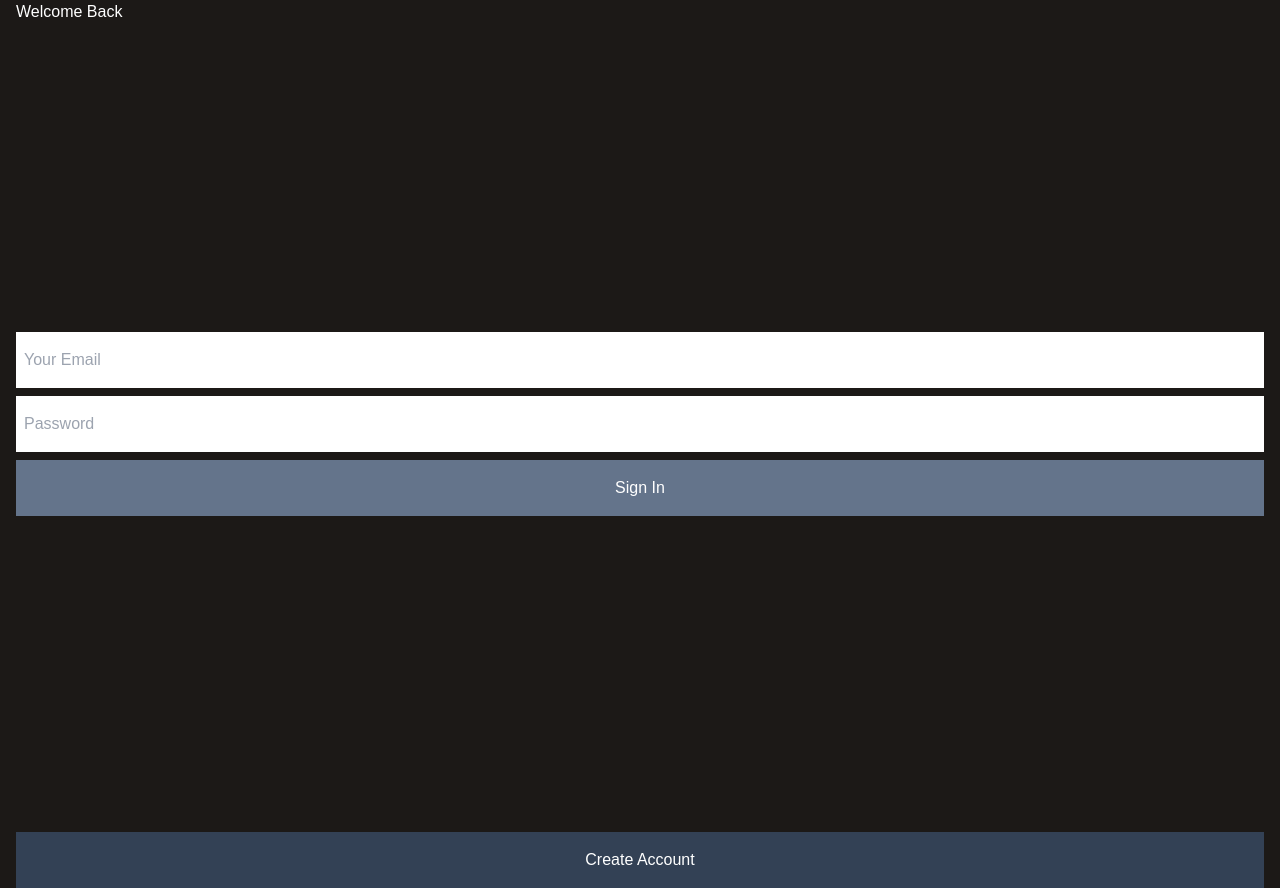
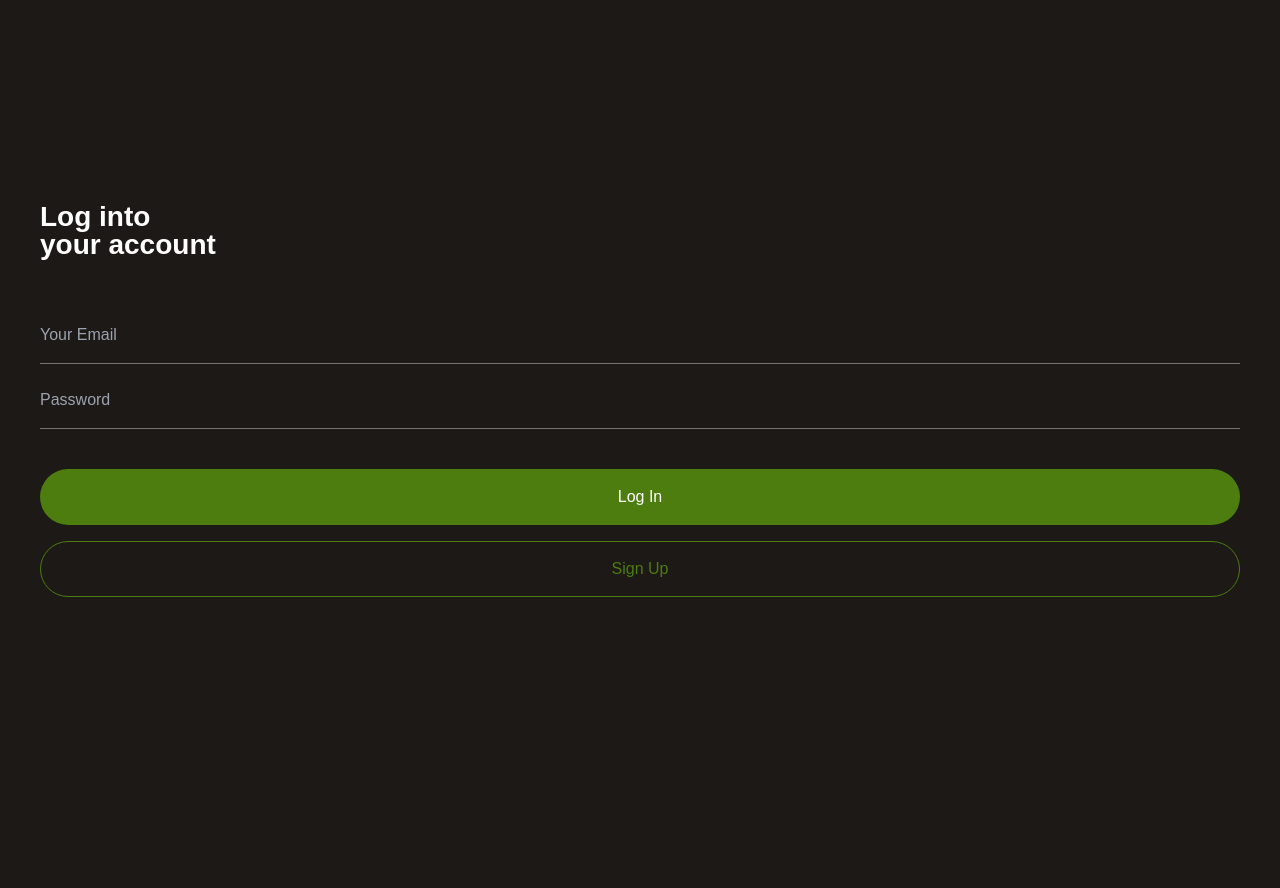
Before and after one commit to lillianlayne/spotify-clone, a React (Vite) app in the folder spotify-clone-client/: page /signin in a window 1280 px wide. After the commit the page ends 800 px from the top, so only its background shows below. Built offline with nearby package versions, Linux system fonts and the light colour scheme; no server answers; a web font is replaced by a local one.

Commit message:
RF: login page

```diff
--- a/spotify-clone-client/src/App.css
+++ b/spotify-clone-client/src/App.css
@@ -1,3 +1,14 @@
 .App {
   height: 100vh;
 }
+
+input {
+  background: none;
+  border-radius: none;
+  outline: none;
+  color: white;
+}
+
+input::placeholder {
+  color: white
+}
--- a/spotify-clone-client/src/components/LibraryComponents/ArtistList.jsx
+++ b/spotify-clone-client/src/components/LibraryComponents/ArtistList.jsx
@@ -8,24 +8,23 @@ const ArtistList = () => {
   const { userData } = useUser();
   const [loaded, setLoaded] = useState(false);
   const [artists, setArtists] = useState([]);
-  const prevLikedArtistRef = useRef([])
+  const prevLikedArtistRef = useRef([]);
 
   const fetchArtistData = async (data) => {
     data.forEach((artist) => {
-      getArtistData(artist.content)
-    })
-  }
+      getArtistData(artist.content);
+    });
+  };
 
   const getArtistData = async (id) => {
     const fetchedData = await getArtistInfo(id);
-    setArtists((prev) => [...prev, fetchedData])
-  }
+    setArtists((prev) => [...prev, fetchedData]);
+  };
 
   const setStateData = (data) => {
     const dataSet = fetchArtistData(data.likedArtists);
-    console.log(dataSet)
-  }
-
+    console.log(dataSet);
+  };
 
   useEffect(() => {
     if (userData) {
@@ -33,24 +32,25 @@ const ArtistList = () => {
       const prevLikedArtist = prevLikedArtistRef.current;
 
       if (JSON.stringify(likedArtist) !== JSON.stringify(prevLikedArtist)) {
-        fetchArtistData(likedArtist)
-        prevLikedArtistRef.current = likedArtist
+        fetchArtistData(likedArtist);
+        prevLikedArtistRef.current = likedArtist;
       }
     }
-  }, [])
+  }, []);
 
   return (
     <div className="grid grid-cols-4 gap-4">
       {artists.map((artist, idx) => (
-        <div className="" key={idx}>
+        <div key={idx}>
           <Link to={`/artist/${artist.id}`}>
-            <div flex flex-col items-center justify-start gap-2>
-
-
-          <img className="rounded-full" src={artist.images[0].url} alt="" loading="lazy"/>
-          <div className="subtitle">
-            {artist.name}
-          </div>
+            <div className="flex flex-col items-center justify-start gap-2">
+              <img
+                className="rounded-full"
+                src={artist.images[0].url}
+                alt=""
+                loading="lazy"
+              />
+              <div className="subtitle">{artist.name}</div>
             </div>
           </Link>
         </div>
--- a/spotify-clone-client/src/components/Nav.jsx
+++ b/spotify-clone-client/src/components/Nav.jsx
@@ -2,9 +2,15 @@ import { NavLink } from "react-router-dom";
 // import SignIn from '../pages/SignIn';
 import Icons from "./Icons";
 import { useUser } from "../context/userContext";
+import { useState } from "react";
 
-const Nav = ({handleLogOut}) => {
+const Nav = ({ handleLogOut }) => {
   const { userData } = useUser();
+  const [count, setCount] = useState(0);
+
+  const handleCount = () => {
+    setCount((prev) => prev + 1);
+  };
 
   return (
     <nav className="flex flex-row py-8 w-full fixed bottom-0 top-shadow z-20 backdrop-blur-lg rounded-t-3xl border-t border-stone-700 text-stone-500 justify-around">
@@ -14,12 +20,18 @@ const Nav = ({handleLogOut}) => {
       <NavLink to="/search">
         <Icons type="search" fill="none" stroke="currentColor" />
       </NavLink>
-      <NavLink to="/library">
-        <Icons type="music" fill="none" stroke="currentColor" />
+      <NavLink to="/library" key={count}>
+        <button onClick={handleCount}>
+          <Icons type="music" fill="none" stroke="currentColor" />
+        </button>
       </NavLink>
-        <button onClick={(e) => {handleLogOut(e)}}>
-          <Icons type="account" fill="none" stroke="currentColor" />
-        </button>
+      <button
+        onClick={(e) => {
+          handleLogOut(e);
+        }}
+      >
+        <Icons type="account" fill="none" stroke="currentColor" />
+      </button>
     </nav>
   );
 };
--- a/spotify-clone-client/src/pages/LibraryScreen.jsx
+++ b/spotify-clone-client/src/pages/LibraryScreen.jsx
@@ -7,39 +7,40 @@ import PlaylistList from "../components/LibraryComponents/PlaylistList";
 import { useUser } from '../context/userContext'
 
 
-const LibraryScreen = ({ user }) => {
-  const {userData} = useUser()
+const LibraryScreen = () => {
+  const {userData, setUserData} = useUser()
   const [view, setView] = useState("albums");
   const [loaded, setLoaded] = useState(false)
-  const [userObj, setUserObj] = useState()
+  const [count, setCount] = useState(0)
 
   const switchView = (e) => {
     e.preventDefault();
     setView(e.target.value);
+    setCount(prev => prev + 1)
   };
 
-  let display = <SongsList user={user} />;
+  let display = <SongsList />;
 
   switch (view) {
     case "songs":
       display = <SongsList />;
       break;
     case "albums":
-      display = <AlbumsList user={userData} />;
+      display = <AlbumsList />;
       break;
     case "artists":
-      display = <ArtistList user={user} />;
+      display = <ArtistList />;
       break;
     case "playlist":
-      display = <PlaylistList user={user} />;
+      display = <PlaylistList />;
       break;
     default:
-      display = <SongsList user={user} />;
+      display = <SongsList />;
   }
 
 
 useEffect(() => {
-  setUserObj(userData)
+
 }, []);
 
 
@@ -84,7 +85,8 @@ useEffect(() => {
           </button>
         </div>
       </div>
-      <div className="mt-8">{display}</div>
+
+      <div key={count} className="mt-8">{display}</div>
     </div>
   );
 };
--- a/spotify-clone-client/src/pages/LoginScreen.jsx
+++ b/spotify-clone-client/src/pages/LoginScreen.jsx
@@ -1,6 +1,5 @@
 import { useState } from "react";
 import { Link, useNavigate } from "react-router-dom";
-import { useUser } from "../context/userContext";
 import { SignInUser } from "../services/Auth";
 
 const LoginScreen = ({ setUser }) => {
@@ -10,8 +9,9 @@ const LoginScreen = ({ setUser }) => {
   const handleChange = (e) => {
     setFormValues({ ...formValues, [e.target.name]: e.target.value });
   };
+
   const login = async (e) => {
-    e.preventDefault()
+    e.preventDefault();
     try {
       const loginInfo = {
         email: formValues.email,
@@ -23,18 +23,18 @@ const LoginScreen = ({ setUser }) => {
       setUser(res);
       navigate("/");
     } catch (error) {
-      console.error("Error signing in:", error);
+      console.log(error);
     }
   };
+
   return (
-    <div className="flex-col justify-center items-center h-screen px-4">
-      <h1>Welcome Back</h1>
-      <form
-        className="flex flex-col h-screen justify-center gap-2 w-full"
-        onSubmit={login}
-      >
+    <div className="flex container h-screen items-start px-10 justify-center flex-col">
+      <h1 className="text-3xl leading-none w-full font-bold">
+        Log into <br /> your account
+      </h1>
+      <form onSubmit={login} className="w-full flex mt-12 flex-col gap-2">
+        <div className="border-b border-stone-500 py-4">
           <input
-          className="text-stone-900 w-full px-2 h-14"
             onChange={handleChange}
             name="email"
             type="email"
@@ -42,22 +42,24 @@ const LoginScreen = ({ setUser }) => {
             value={formValues.email}
             required
           />
+        </div>
+        <div className="border-b border-stone-500 py-4">
           <input
-          className="text-stone-900 w-full px-2 h-14"
             onChange={handleChange}
+            name="password"
             type="password"
-          name="password"
             placeholder="Password"
             value={formValues.password}
             required
           />
-        <button type="submit" onSubmit={login} className="btn-primary bg-slate-500">
-          Sign In
+        </div>
+        <button className="btn-primary bg-lime-700 font-medium rounded-full mt-8" type="submit" onSubmit={login}>
+          Log In
         </button>
       </form>
-      <Link to="/register">
-        <button className="btn-primary mt-2 bg-slate-700">
-          Create Account
+      <Link className="w-full" to="/register">
+      <button className="btn-primary border w-full text-lime-700 border-lime-700 font-medium rounded-full mt-4" type="submit" onSubmit={login}>
+          Sign Up
         </button>
       </Link>
     </div>
```
Lines whose indentation alone changed are shown as unchanged.
